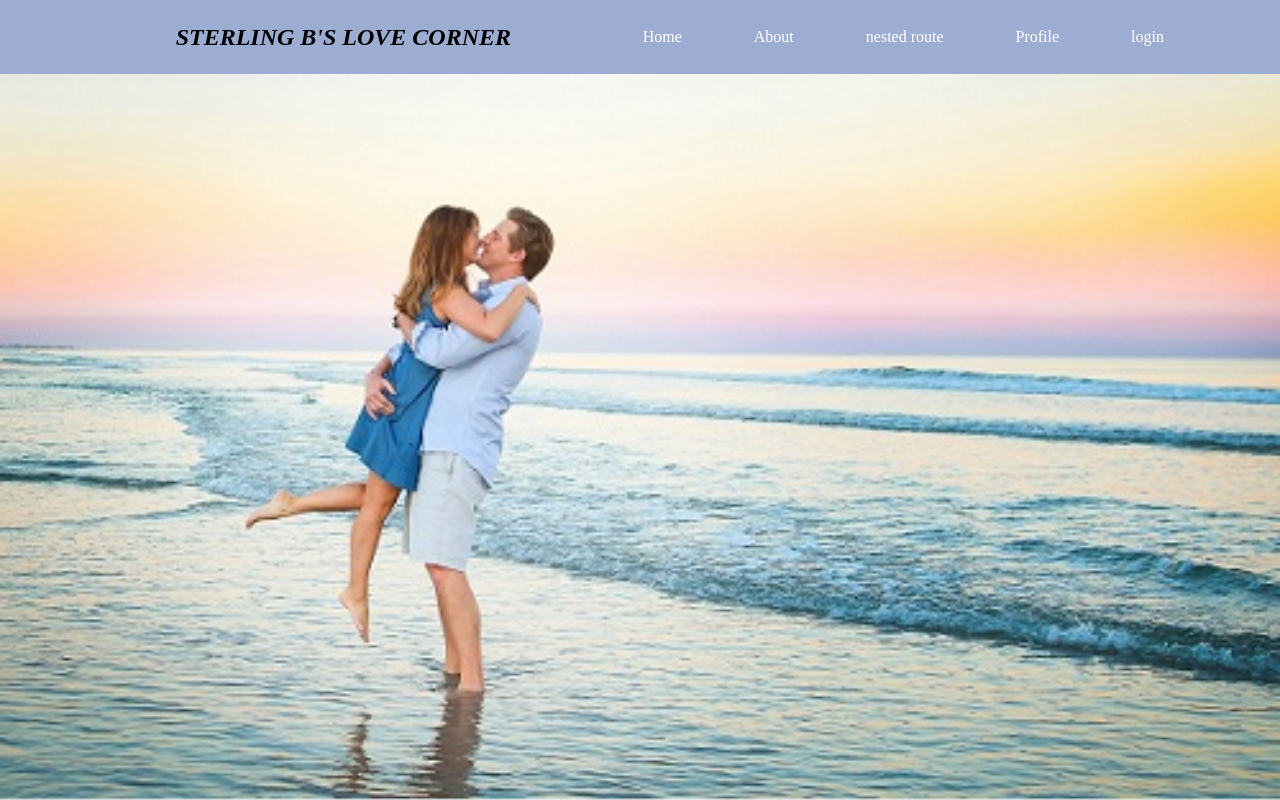
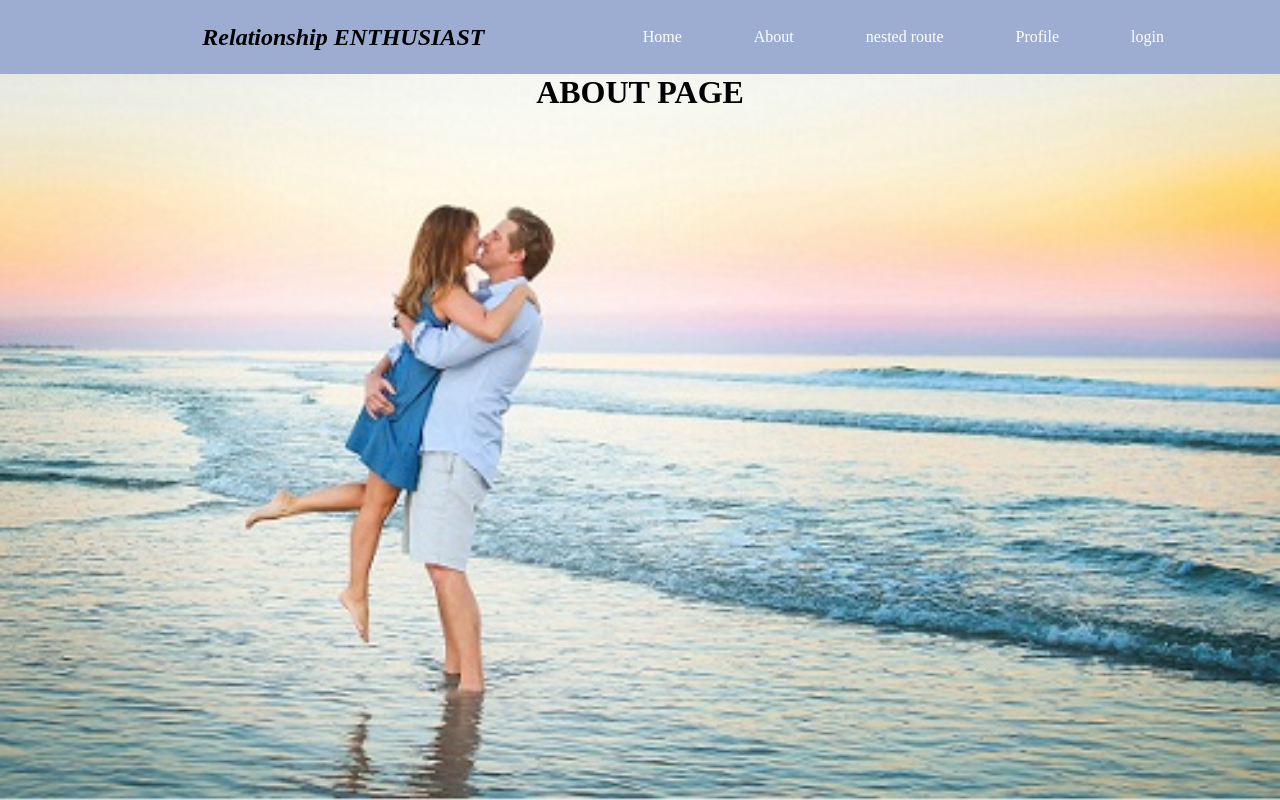
Before and after one commit to SterlingBoom/second-semester-exam, a React (Create React App) app: page /about in a window 1280 px wide. Built offline with nearby package versions, Linux system fonts and the light colour scheme; a web font is replaced by a local one.

Commit message:
still developing

```diff
--- a/src/App.js
+++ b/src/App.js
@@ -3,7 +3,9 @@ import Home from './components/Home'
 import React, { createContext, useContext } from 'react'
 import { Routes, Route } from 'react-router-dom'
 import AuthProvider from './components/AuthProvider'
-import background from "./images/couple.jpg"
+
+import About from './components/About'
+// import Profile from './components/Profile'
 
 export const AuthContext = createContext(null)
 export const useAuth = () => {
@@ -13,15 +15,14 @@ export const useAuth = () => {
 const App = () => {
   return (
     <div>
-      <div style={{ backgroundImage: `url(${background})`
-       }}
-      ></div>
       <AuthProvider>
         <Navbar />
 
+
         <Routes>
-          {/* <Route index element={<Home />} /> */}
           <Route path='/' element={<Home />} />
+          <Route path='about' element={<About />} />
+
         </Routes>
       </AuthProvider>
     </div>
--- a/src/components/About.js
+++ b/src/components/About.js
@@ -1,29 +1,10 @@
 import React from 'react'
-import {Helmet} from 'react-helmet-async'
 
 function About() {
   return (
-    <>
-      <Helmet>
-        <title>Home page for Olubunmi's exam About page</title>
-        <meta
-          name='description'
-          content='My Altschool second semester exam About page'
-        />
-        <link rel='canonical' href='/About' />
-      </Helmet>
-
-      <h2 className='topic'>Frontend Second Semester Examination Project</h2>
-      <h3 className='instructions'>
-        Question Three : <br />
-        Setup react-router, implement Nested routes,
-        <br /> 404 page, and Error boundary.
-        <br /> Set up fake userAuthContext using the context API to always carry
-        out a fake authentication, <br /> bonus - extract out a custom hook to
-        get the currently logged-in user.
-        <br /> Implement SEO and Navigation menu that will show on each page.
-      </h3>
-    </>
+    <div>
+     <h1>ABOUT PAGE</h1>
+    </div>
   )
 }
 
--- a/src/components/Navbar.js
+++ b/src/components/Navbar.js
@@ -15,7 +15,7 @@ function Navbar() {
       </Helmet>
       <div style={{ backgroundImage: `url('${couple}')` }} />
       <h1>
-        <i>STERLING B'S LOVE CORNER</i>{' '}
+        <i>Relationship ENTHUSIAST</i>{' '}
       </h1>
 
       <div>
--- a/src/index.css
+++ b/src/index.css
@@ -9,7 +9,7 @@
 }
 body{
   text-align: center;
-  background-color: #e9eeee53;
+  /* background-color: #e9eeee53; */
     background: url("./images/beachlove.jpg");
     /* background-repeat: no-repeat; */
     /* object-fit: cover; */
@@ -162,6 +162,7 @@ nav{
 .nav-links:hover {
   border-bottom: 4px solid #fff;
   transition: all 0.2s ease-out;
+  color: #413c3c;
 }
 .navlinks:hover:after{
   content: "";
```
Also changed, not shown: src/components/LogInForm.js (added, +9 -0 lines), src/components/RestrictedRoute.js (added, +16 -0 lines), src/components/Profile.js (added), src/components/dist/About.dev.js (added), src/components/dist/LogInForm.dev.js (added), src/components/dist/RestrictedRoute.dev.js (added).
